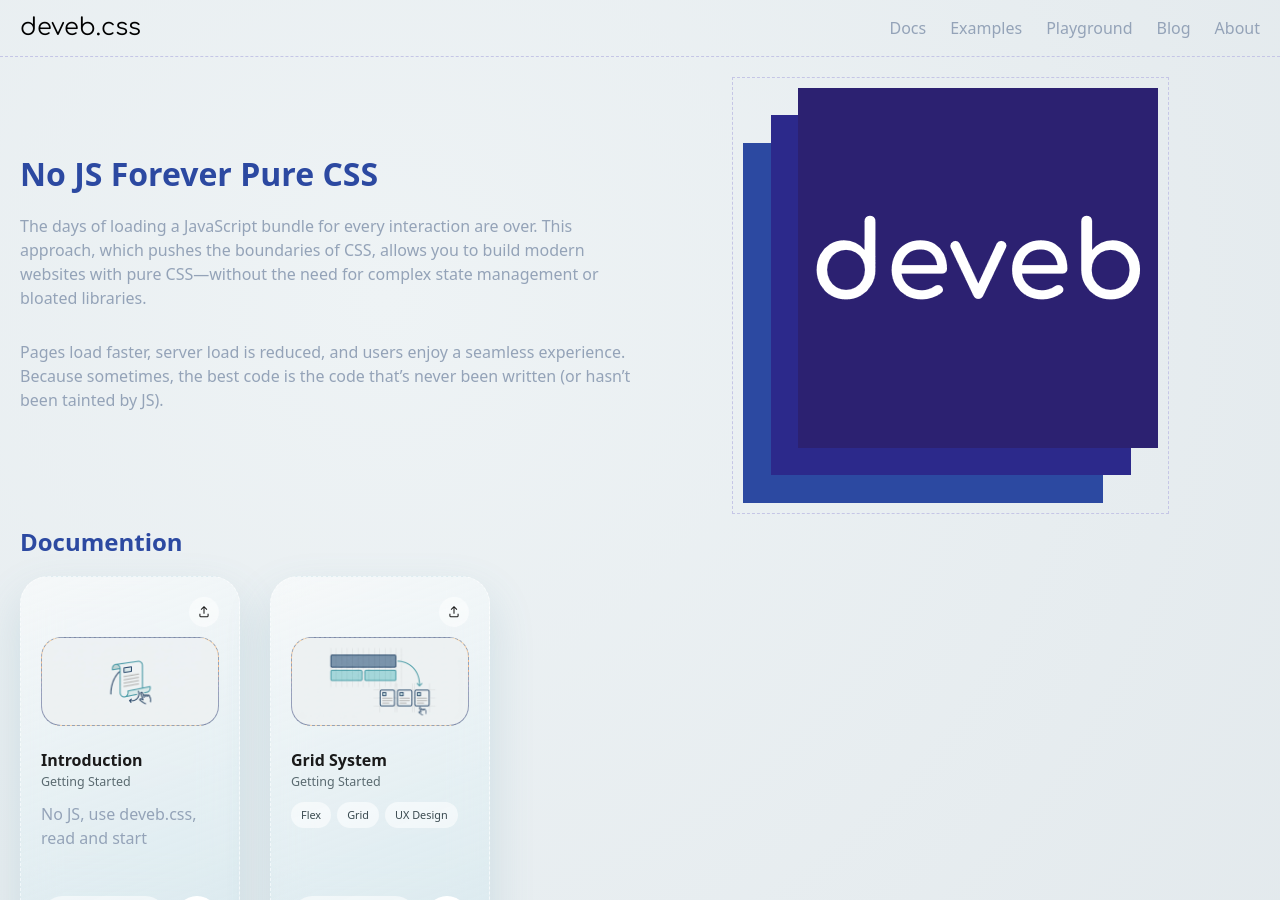
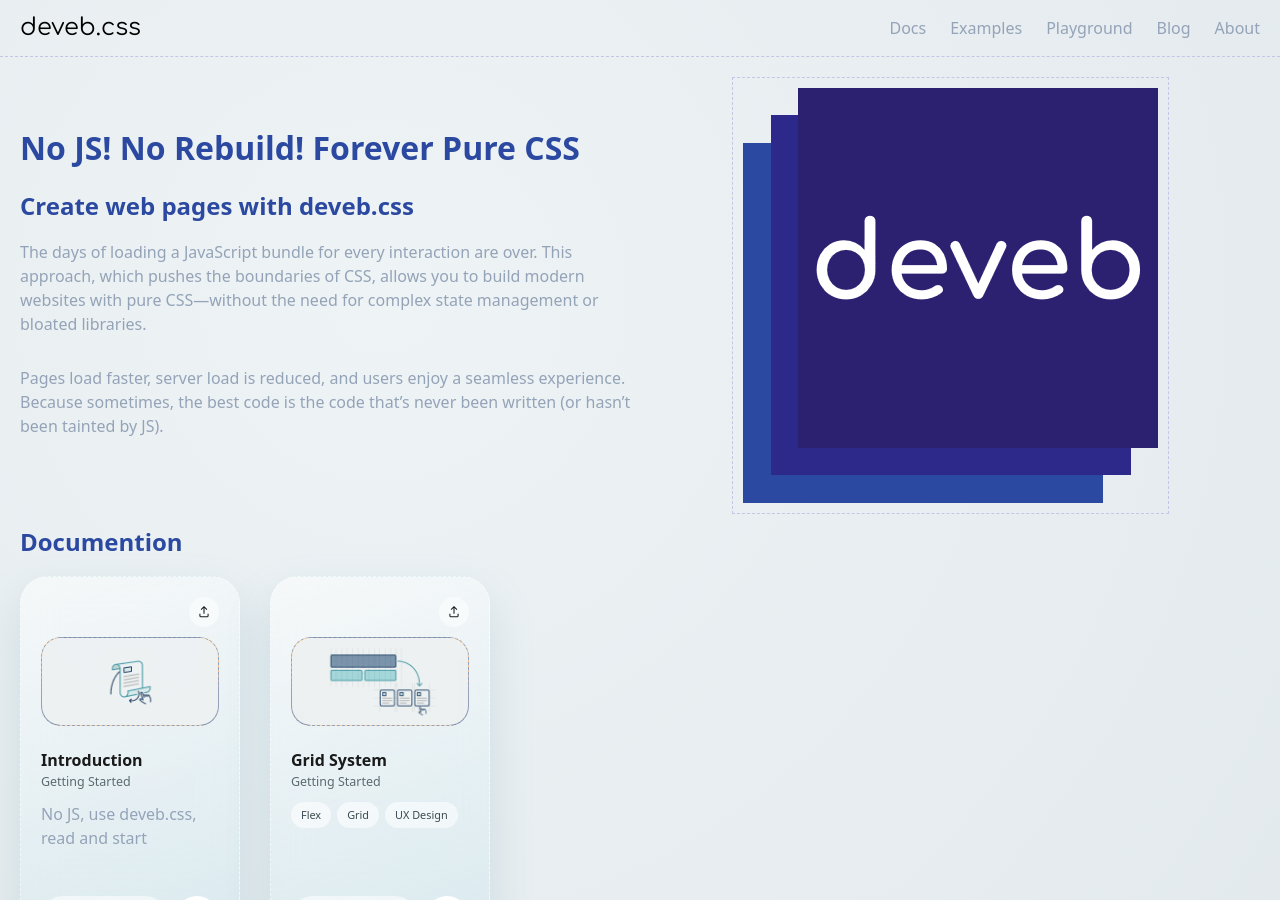
Before and after one commit to data-deveb/deveb.css, a Jekyll site: the page built from devebpages/index.markdown, in a window 1280 px wide and 900 px high. Built offline with Jekyll 4.4.1, drawn with Linux system fonts in a browser that asks for light colours.

Commit message:
Update index.markdown

```diff
--- a/devebpages/index.markdown
+++ b/devebpages/index.markdown
@@ -8,7 +8,8 @@ layout: default
 <div class="hero">
 <div class="(1/1) right center" md="(1/2)">
     <div>
-        <h1>No JS Forever Pure CSS</h1>
+        <h1>No JS! No Rebuild! Forever Pure CSS</h1>
+        <h2>Create web pages with deveb.css</h2>
         <p>The days of loading a JavaScript bundle for every interaction are over. This approach, which pushes the boundaries of CSS, allows you to build modern websites with pure CSS—without the need for complex state management or bloated libraries.</p>
         <p>Pages load faster, server load is reduced, and users enjoy a seamless experience. Because sometimes, the best code is the code that’s never been written (or hasn’t been tainted by JS).</p>
     </div>
```
